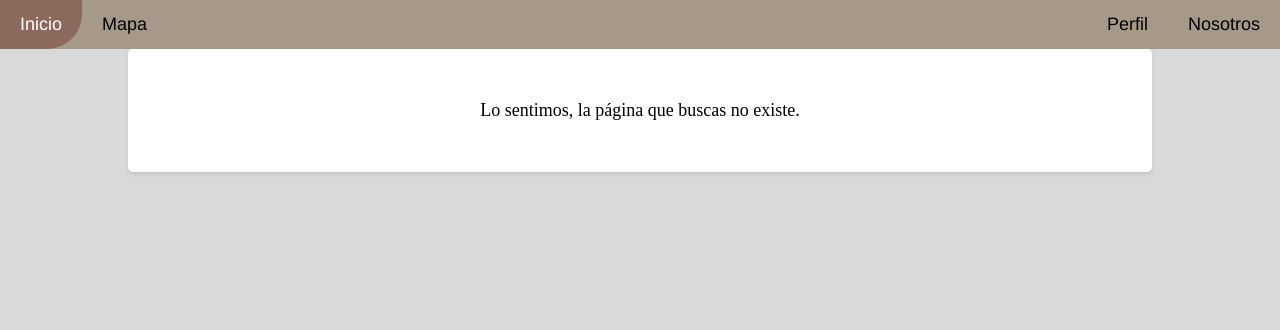
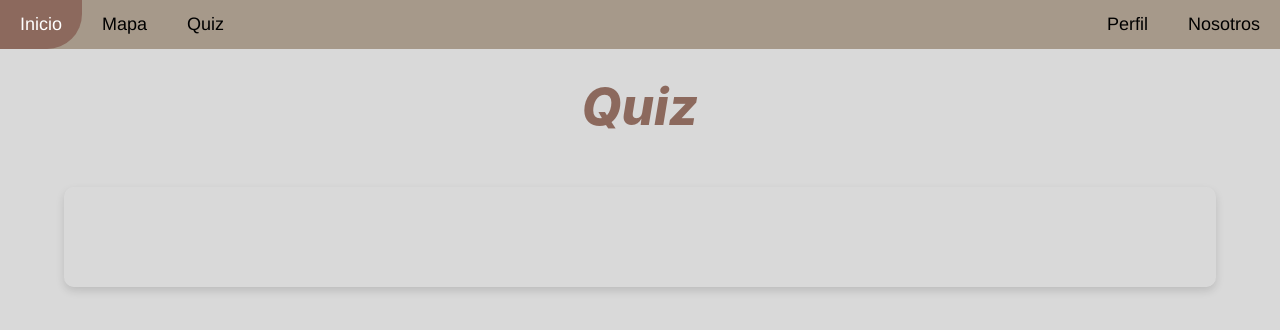
Before and after one commit to CamiloGs-univalle/proyect-Eart-Univale-PI, a React (Vite) app: page /Quiz in a window 1280 px wide. Shown: the top 330 px of the page. Built offline with nearby package versions, Linux system fonts and the light colour scheme; no server answers.

Commit message:
colocar quiz

```diff
--- a/src/Assets/Pages/Header/Header.jsx
+++ b/src/Assets/Pages/Header/Header.jsx
@@ -29,6 +29,9 @@ const Header = () => {
                 <Link to="/deforestation">Deforestación</Link>
               </div>
             </li>
+            <li>
+              <Link to="/Quiz">Quiz</Link>
+            </li>
           </ul>
           <ul className="nav-right">
             <li className="dropdown">
--- /dev/null
+++ b/src/Assets/Pages/quiz/quiz.jsx
@@ -0,0 +1,21 @@
+import Header from "../Header/Header";
+
+import "./css/quiz.css";
+
+
+const Home = () => {
+  return (
+    <>
+      <Header />
+
+      <h1 className="title-earth">Quiz</h1>
+      <div className="containerhome">
+
+        </div>
+
+
+    </>
+  );
+};
+
+export default Home;
--- a/src/main.jsx
+++ b/src/main.jsx
@@ -12,6 +12,7 @@ import Map from './Assets/Pages/Home/Map/map';
 import We from './Assets/Pages/Home/nosotros/we';
 import Erosion from './Assets/Pages/Home/content/soil-erosion/erosion';
 import Typesm from './Assets/Pages/Home/content/improper-waste-management/seccions/Types';
+import Quiz from './Assets/Pages/quiz/quiz';
 
 
 
@@ -24,6 +25,7 @@ const router = createBrowserRouter([
   { path: "/deforestation",element: <Deforestation />,},
   { path: "/management",element: <Management />,},
   { path: "/Typesm",element: <Typesm />,},
+  { path: "/Quiz",element: <Quiz />,},
   { path: "/biodiversity",element: <Biodiversity />,},
   { path: "/we",element: <We />,},
   { path: "*", element: <Page404 /> },
```
Also changed, not shown: src/Assets/Pages/quiz/css/quiz.css (added).
